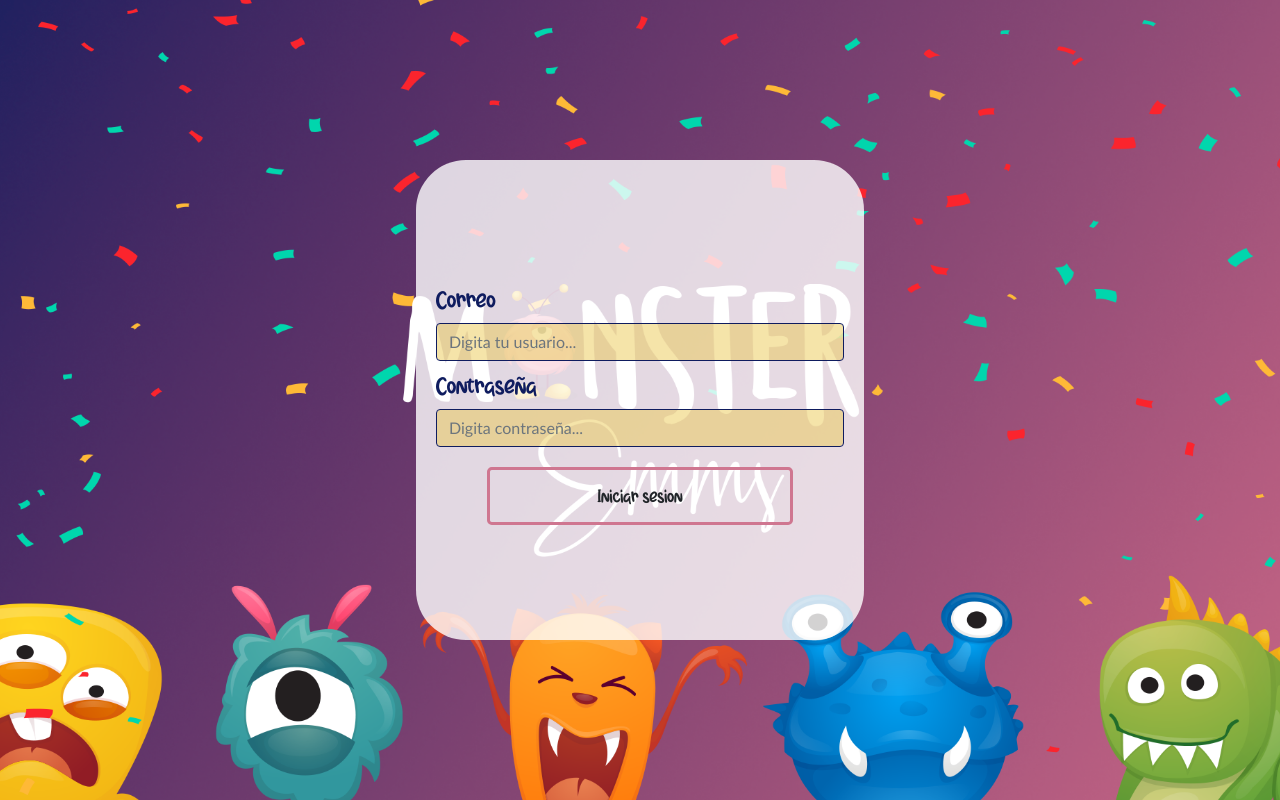
After one commit to uniformelk/qrmonsters, a PHP site: page /login.php in a window 1280 px wide. The commit adds this page. Run offline with PHP 8.4, Linux system fonts and the light colour scheme.

Commit message:
plantilla con avances de login y panel

```diff
--- /dev/null
+++ b/assets/css/style.css
@@ -0,0 +1,111 @@
+@font-face {
+    font-family: 'semrigah';
+    src: url('../fonts/Semringah.ttf');
+  }
+@font-face {
+    font-family: 'lemon-juice';
+    src: url('../fonts/Lemon_Juice.otf');
+}
+:root{
+    --color-primario: #0f1c5f;
+    --color-secundario: #cf7690;
+    --color-terciario: #ebca55;
+    --fuente-primaria: 'semrigah';
+    --fuente-secundaria: 'lemon-juice';
+}
+/*globales*/
+    h1,h2,h3,h4,h5,h6{
+        font-family: var(--fuente-primaria);
+
+    }
+    h1{
+        font-size: 2rem;
+        font-weight: 700;
+    }
+    h2{
+        font-size: 1.8rem;
+        font-weight: 600;
+    }
+    h3{
+        font-size: 1.6rem;
+        font-weight: 500;
+    }
+    a{
+        text-decoration: none;
+        color: #ebca55;
+    }
+    a:hover{
+        color: #cf7690;
+    }
+    body{
+        margin: 0;
+        padding: 0;
+        font-family: var(--fuente-secundaria);
+    }
+/*Fin Globales*/
+
+/*login*/
+    .hero-login{
+        width: 100%;
+        height: 100vh;
+        background-image: url('../img/banner-login.png');
+        background-size: cover;
+        background-repeat: no-repeat;
+        background-position: bottom;
+        display: flex;
+    }
+    .hero-login .login{
+        width: 35%;
+        min-height: 60vh;
+        background-color: rgba(255,255,255,.8);
+        border-radius: 50px;
+        margin: auto;
+        padding: 20px;
+        display: flex;
+    }
+    .hero-login .login form{
+        margin: auto;
+        width: 100%;
+        text-align: center;
+        font-size: 2rem;
+    }
+    .hero-login .login form .btn{
+        border: 3px solid var(--color-secundario);
+        margin-top:20px;
+        font-size: 1.5rem;
+    }
+    .hero-login .login form .btn:hover{
+        background-color: var(--color-secundario);
+        color: var(--color-terciario);
+        transition: 1s;
+    }
+    .hero-login .login form label{
+        text-align: left;
+        width: 100%;
+        color: var(--color-primario);
+    }
+    .hero-login .login form input{
+        background-color: rgba(235, 202, 85, .5);
+        color: var(--color-primario);
+        font-size: 1rem;
+        border: 1px solid var(--color-primario);
+        font-family: 'Trebuchet MS', 'Lucida Sans Unicode', 'Lucida Grande', 'Lucida Sans', Arial, sans-serif;
+    }
+    .hero-login .login form input:focus{
+        box-shadow: 0 0 0 0.15rem rgb(207, 118, 144);
+        border: 1px solid var(--color-secundario);
+    }
+/*fin Login*/
+
+/*Home*/
+    .container-fluid{
+        padding: 10px 20px;
+    }
+    .col-4{
+        padding: 10px;
+    }
+    .col-4 .img{
+        height: 40vh;
+        background-color: #f0f0f0;
+    }
+/*Fin Home*/
--- /dev/null
+++ b/assets/js/main.js
@@ -0,0 +1,3 @@
+$(document).ready(function(){
+    $('.sidenav').sidenav();
+  });
--- /dev/null
+++ b/login.php
@@ -0,0 +1,28 @@
+<!DOCTYPE html>
+<html lang="en">
+<head>
+    <meta charset="UTF-8">
+    <meta http-equiv="X-UA-Compatible" content="IE=edge">
+    <meta name="viewport" content="width=device-width, initial-scale=1.0">
+    <title>Monster Emm's - Login</title>
+    <link rel="stylesheet" href="assets/css/bootstrap.css">
+    <link rel="stylesheet" href="assets/css/style.css">
+</head>
+<body>
+    <div class="hero-login">
+        <div class="login">
+            <form id="form-login">
+                <div class="form-group">
+                    <label for="formGroupExampleInput">Correo</label>
+                    <input type="text" class="form-control" id="formGroupExampleInput" placeholder="Digita tu usuario...">
+                </div>
+                <div class="form-group">
+                    <label for="formGroupExampleInput2">Contraseña</label>
+                    <input type="password" class="form-control" id="formGroupExampleInput2" placeholder="Digita contraseña...">
+                </div>
+                <button class="btn btn-lg w-75">Iniciar sesion</button>
+            </form>
+        </div>
+    </div>
+</body>
+</html>
```
Also changed, not shown: index.php (+47 -1 lines), assets/fonts/Lemon_Juice.otf (added), assets/fonts/Semringah.ttf (added), assets/img/banner-login.png (added).
